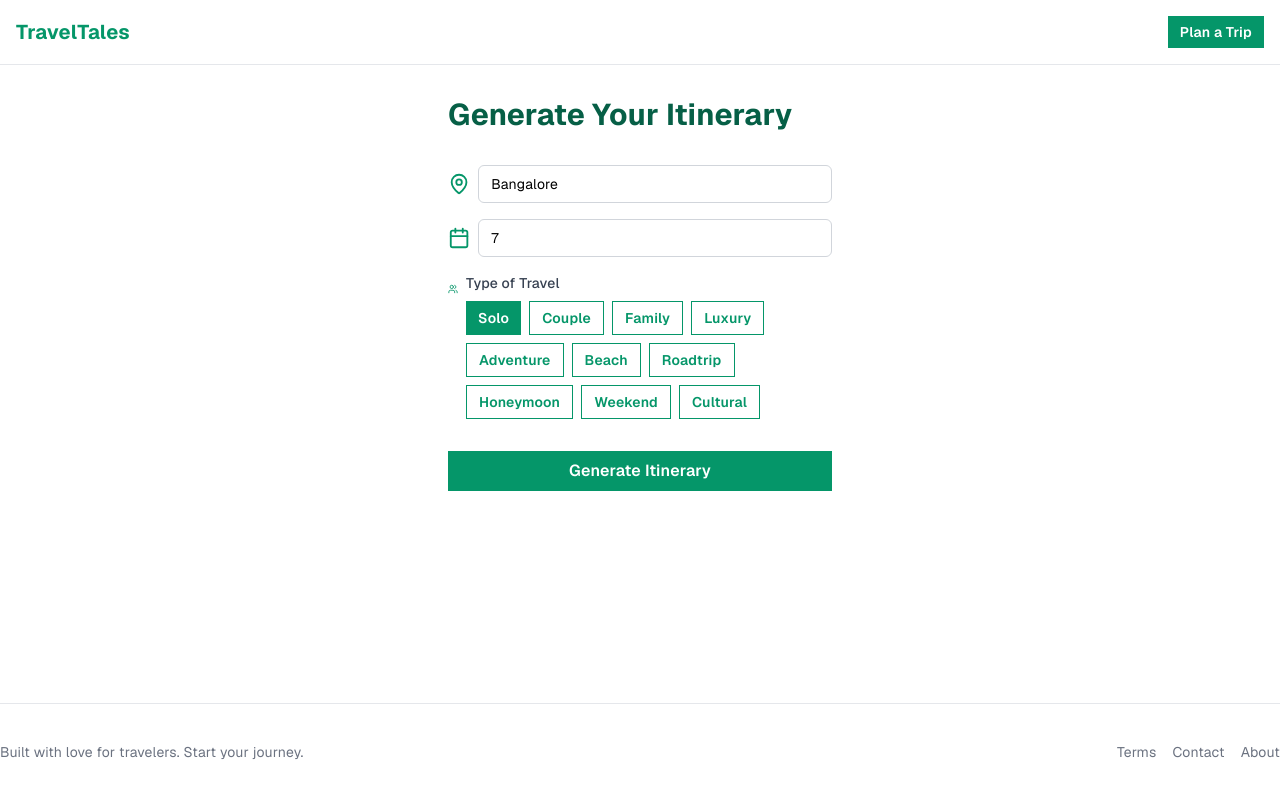
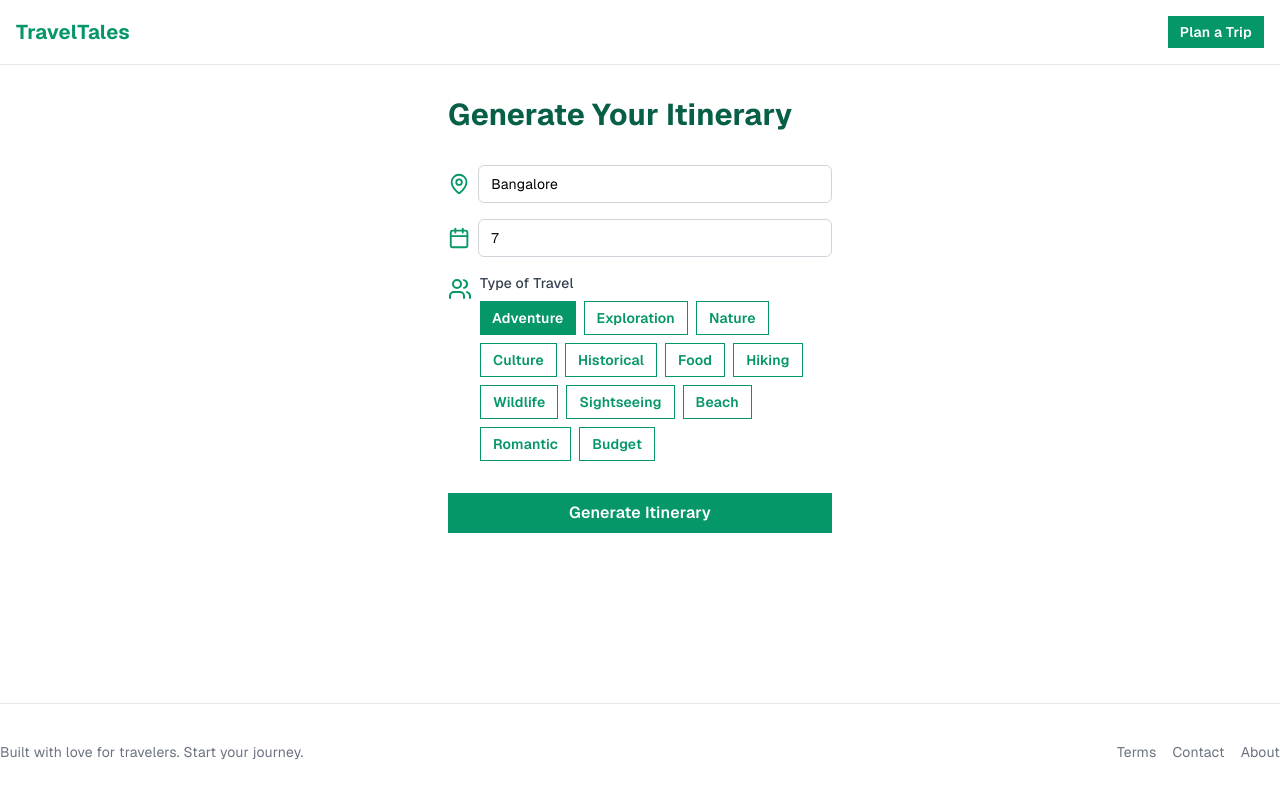
Before and after one commit to Sunit130/ai-travel-planner-frontend, a Next.js app: page /generate-itinerary in a window 1280 px wide. Built offline with nearby package versions, Linux system fonts and the light colour scheme.

Commit message:
TravelTales | fix trip type container width

```diff
--- a/src/app/const.ts
+++ b/src/app/const.ts
@@ -1 +1,4 @@
-export const TRIPS_TYPE = ["Solo", "Couple", "Family", "Luxury", "Adventure", "Beach", "Roadtrip", "Honeymoon", "Weekend", "Cultural"]
+export const TRIPS_TYPE = [
+  "Adventure", "Exploration", "Nature", "Culture", "Historical",
+  "Food", "Hiking", "Wildlife", "Sightseeing", "Beach", "Romantic", "Budget"
+];
--- a/src/app/generate-itinerary/page.tsx
+++ b/src/app/generate-itinerary/page.tsx
@@ -96,7 +96,7 @@ export default function GenerateItineraryPage() {
                 </div>
                 <div className="flex items-start space-x-2">
                 <Users className="text-emerald-600 mt-1" />
-                <div className="flex-grow">
+                <div className="flex-grow max-w-[352px]">
                     <p className="text-sm font-medium text-gray-700 mb-2">Type of Travel</p>
                     <div className="flex flex-wrap gap-2">
                     {TRIPS_TYPE.map((type) => (
```
